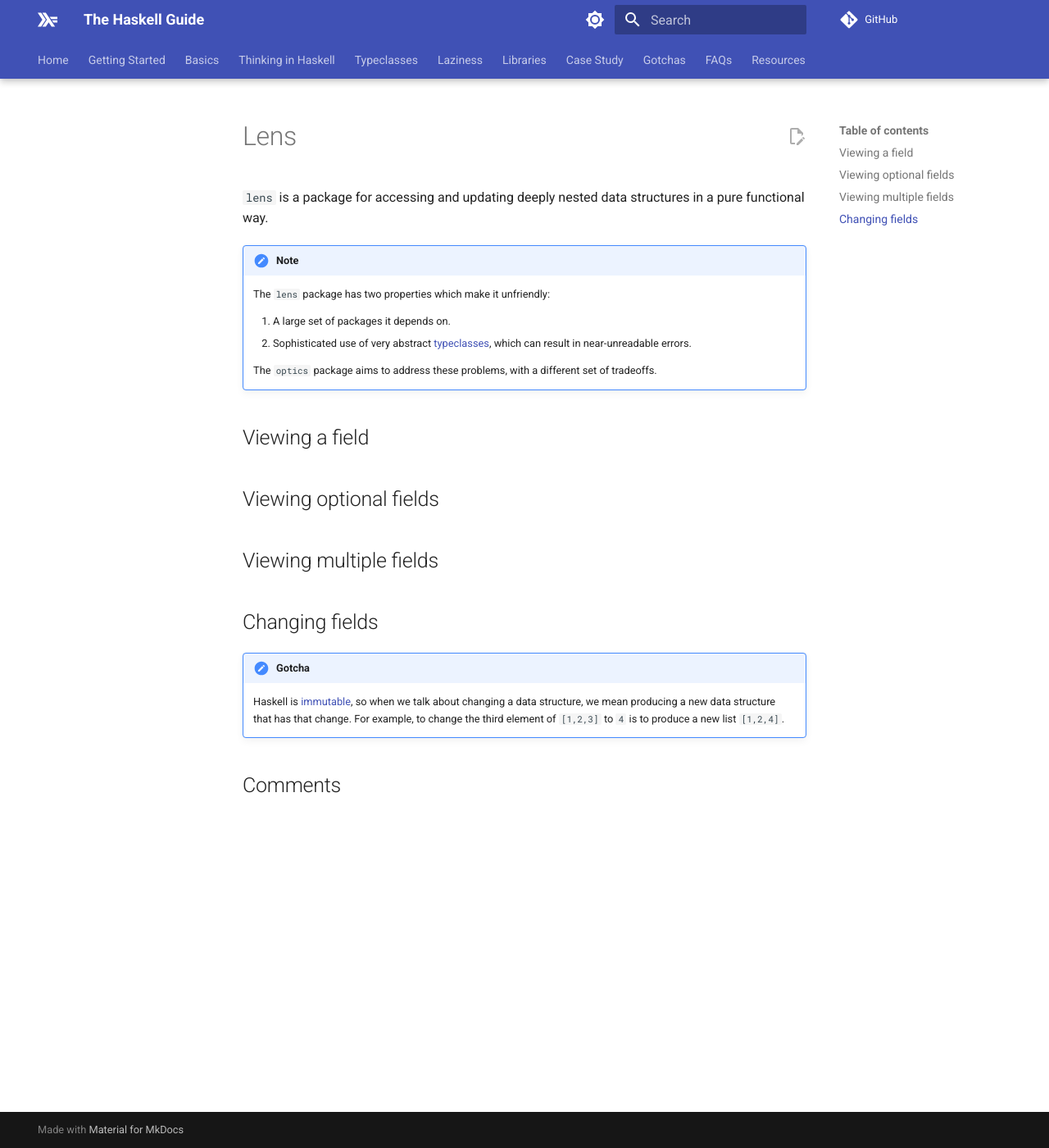
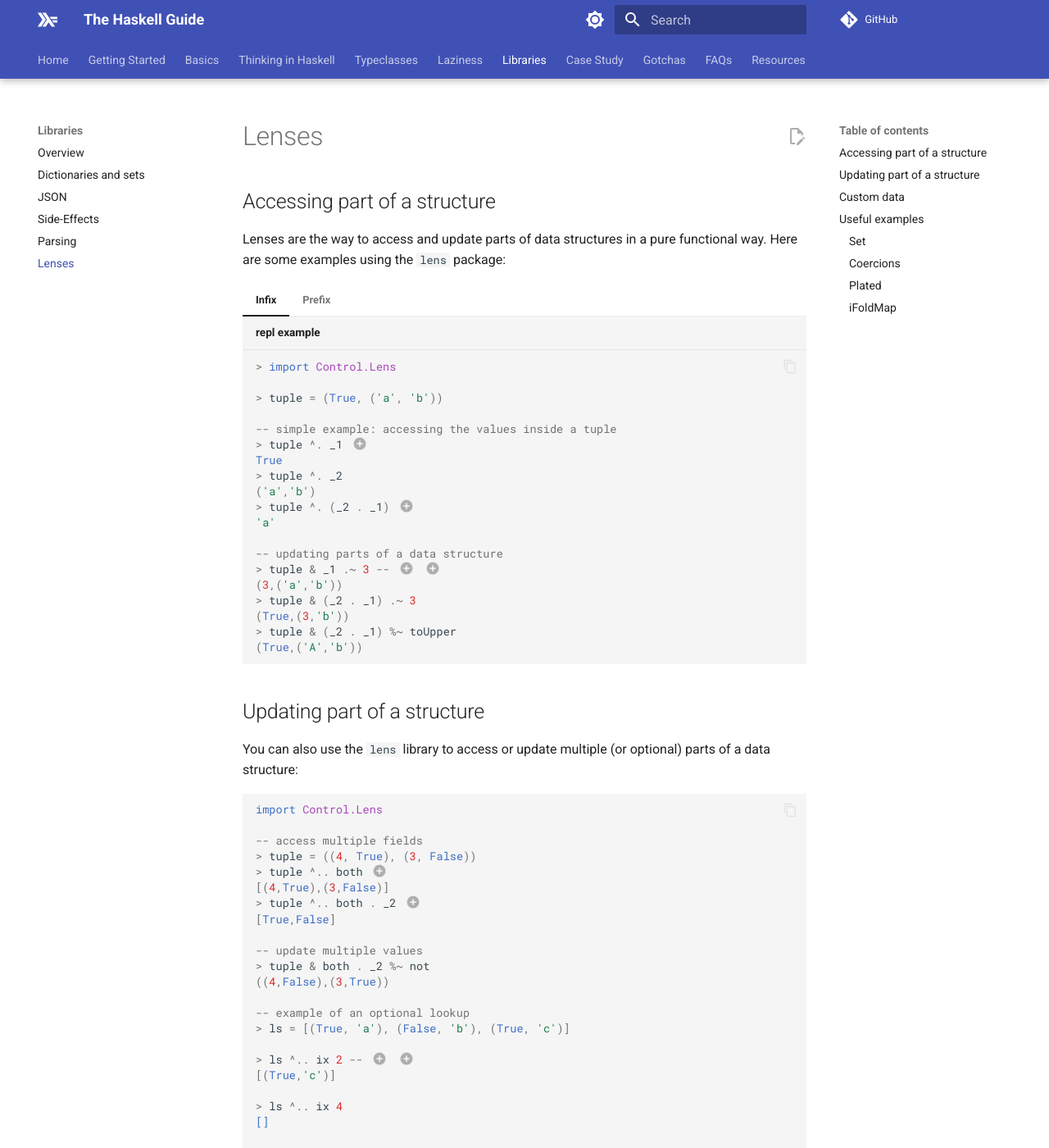
Before and after one commit to reubenharry/haskell-docs, an MkDocs documentation site: the page built from docs/docs/packages/lens.md, in a window 1280 px wide and 1400 px high. Shown: the whole window at 82% size. Built offline with MkDocs 1.6.1 and Material for MkDocs 9.7.7, drawn with Linux system fonts in a browser that asks for light colours; emoji names are drawn with the system emoji font; comment, search, counter and statistics services are not loaded; some of the changed text lies outside the part shown.

Commit message:
lens checkpoint

````diff
--- a/docs/docs/packages/lens.md
+++ b/docs/docs/packages/lens.md
@@ -2,30 +2,178 @@
 comments: true
 ---
 
+## Accessing part of a structure
 
+Lenses are the way to access and update parts of data structures in a pure functional way. Here are some examples using the `lens` package:
 
-`lens` is a package for accessing and updating deeply nested data structures in a pure functional way.
+=== "Infix"
+
+    ```hs title="repl example"
+    > import Control.Lens
+
+    > tuple = (True, ('a', 'b'))
+
+    -- simple example: accessing the values inside a tuple
+    > tuple ^. _1 -- (1)!
+    True
+    > tuple ^. _2
+    ('a','b')
+    > tuple ^. (_2 . _1) -- (2)!
+    'a'
+
+    -- updating parts of a data structure
+    > tuple & _1 .~ 3 -- (3) (4)
+    (3,('a','b'))
+    > tuple & (_2 . _1) .~ 3
+    (True,(3,'b'))
+    > tuple & (_2 . _1) %~ toUpper
+    (True,('A','b'))
+    ```
+
+    1. `_1` is a *lens*. It "points" towards a part of a data structure, in this case, the first element of a tuple. `^.` means: *get* the thing pointed to by the lens.
+    2. `(_2 . _1)` is a lens too! It points towards the 1st element of the 2nd element of a tuple.
+    3. Note: `tuple & _1 .~ 3` is a new tuple - it hasn't [mutated](/thinkingfunctionally/immutability/) the old one.
+    4. `&` is just like `$` but in reverse: `x & f = f x`.
+
+=== "Prefix"
+
+    ```hs title="repl example"
+    > tuple = (True, ('a', 'b'))
+    > view _1 tuple
+    True
+    > view _2 tuple
+    ('a','b')
+    > view (_2 . _1) tuple
+    'a'
+
+    -- updating parts of a data structure
+    > set _1  3 tuple
+    (3,('a','b'))
+    > set (_2 . _1) 3 tuple
+    (True,(3,'b'))
+
+    > over (_2 . _1) toUpper tuple
+    (True,('A','b'))
+    ```
+
+## Updating part of a structure
+
+You can also use the `lens` library to access or update multiple (or optional) parts of a data structure:
+
+```hs
+import Control.Lens
+
+-- access multiple fields
+> tuple = ((4, True), (3, False))
+> tuple ^.. both -- (1)!
+[(4,True),(3,False)]
+> tuple ^.. both . _2 -- (2)!
+[True,False]
+
+-- update multiple values
+> tuple & both . _2 %~ not
+((4,False),(3,True))
+
+-- example of an optional lookup
+> ls = [(True, 'a'), (False, 'b'), (True, 'c')]
+
+> ls ^.. ix 2 -- (3) (4)
+[(True,'c')]
+
+> ls ^.. ix 4
+[]
+
+-- an example with a dictionary, or Map
+> import qualified Data.Map as M
+> dictionary = M.fromList [("John", (True, 3)), ("Sally", (False, 1))]
+> dictionary ^.. ix "John"
+[(True,3)]
+> dictionary ^.. ix "Jim"
+[]
+> dictionary ^.. (ix "John" . _1)
+[True]
+
+> dictionary & (ix "John" . _2) %~ (+1)
+fromList [("John",(True,4)),("Sally",(False,1))]
+```
+
+1. `both` is a lens, or more precisely, a `Traversal`.
+2. Like other lenses and traversals, `both` can be composed, here with `_2`.
+3. `ix n` looks up the element at the nth index of a structure.
+4. Since `ix n` may fail if `n` is out of bounds, it must be used with `^..`
+
 
 !!! Note
     The `lens` package has two properties which make it unfriendly:
 
     1. A large set of packages it depends on.
-    2. Sophisticated use of very abstract [typeclasses](/typeclasses/overview), which can result in near-unreadable errors.
+    2. Sophisticated use of very abstract [typeclasses](/typeclasses/overview), which results in hard-to-interpret error messages:
+
+    ```hs title="repl example"
+    import Control.Lens
+    > tuple = (True, ('a', 'b'))
+
+    -- scary error message
+    > tuple ^. (_1 . _1)
+    "No instance for (Field1 Bool Bool () ())"
+
+    -- another scary error message
+    > tuple2 = (True, False)
+    > tuple2 ^. both
+    "No instance for (Monoid Bool) arising from a use of ‘both’"
+    ```
+
+    In either case, the error messages refer to typeclass constraints that your program requires, but without understanding the internals of the `lens` library, it is hard to make sense of these.
 
     The `optics` package aims to address these problems, with a different set of tradeoffs.
 
 
-## Viewing a field
-
-
-
-
-## Viewing optional fields
-
-## Viewing multiple fields
-
-## Changing fields
-
-
 !!! Gotcha
     Haskell is [immutable](/thinkingfunctionally/immutability), so when we talk about changing a data structure, we mean producing a new data structure that has that change. For example, to change the third element of `[1,2,3]` to `4` is to produce a new list `[1,2,4]`.
+
+## Custom data
+
+Under :construction:
+
+## Useful examples
+
+The `lens` library has an enormous range of useful tools, some of which are not easily discoverable. Here are some examples:
+
+### Set
+
+```hs title="repl example"
+> import qualified Data.Set as S
+> numberSet = S.fromList [1,2,3,5]
+> numberSet
+fromList [1,2,3,5]
+> numberSet ^. contains 3
+True
+> numberSet ^. contains 4
+False
+> numberSet & contains .~ 4
+
+-- even update a set this way!
+> numberSet & contains 4 .~ True
+fromList [1,2,3,4,5]
+
+> numberSet & contains 3 %~ not
+fromList [1,2,5]
+```
+
+### Coercions
+
+```hs title="repl example"
+> newtype Flag = Val Bool
+> (Flag True & coerced %~ not) :: Bool -- (1)!
+False
+```
+
+1. `coerced` is a lens, which points towards the `Bool` inside a `B`.
+
+### Plated
+
+Under :construction:
+
+### iFoldMap
+
+Under :construction:
--- a/docs/mkdocs.yml
+++ b/docs/mkdocs.yml
@@ -153,6 +153,7 @@ nav:
     - JSON: packages/aeson.md
     - Side-Effects: packages/mtl.md
     - Parsing: packages/megaparsec.md
+    - Lenses: packages/lens.md
   - Case Study:
     - Overview: casestudy/overview.md
     - Chess Logic: casestudy/chess.md
````
Also changed, not shown: 10 other files.
